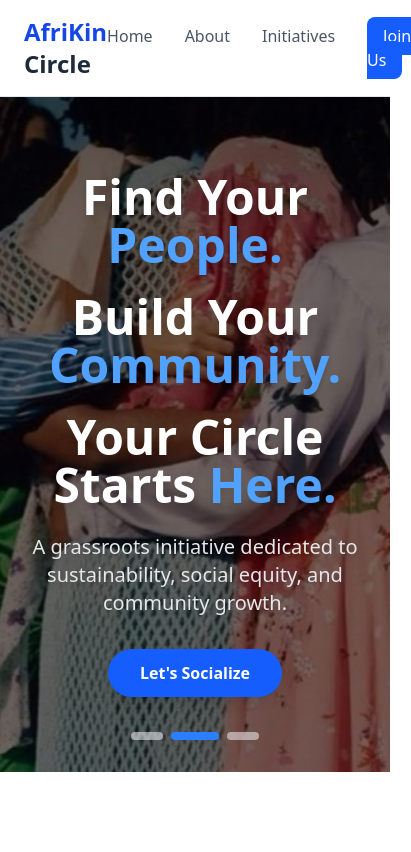
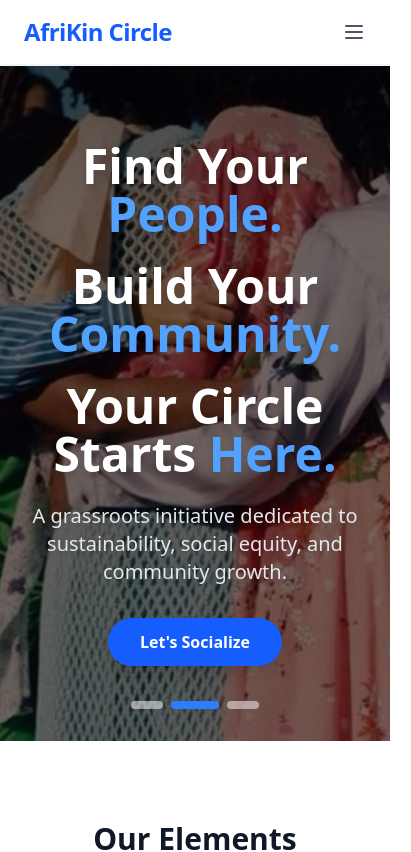
Before and after one commit to Dsikuku/afrikin, a React (Vite) app: page / in a window 390 px wide. Shown: the top 852 px of the page, 411 px wide, since content can reach past the window. Built offline with nearby package versions, Linux system fonts and the light colour scheme.

Commit message:
feat: make navbar responsive

```diff
--- a/src/components/Navbar.jsx
+++ b/src/components/Navbar.jsx
@@ -1,17 +1,67 @@
+import React, { useState } from 'react';
 import { Link } from 'react-router-dom';
 
 const Navbar = () => {
+  const [isOpen, setIsOpen] = useState(false);
+
+  const navLinks = [
+    { name: 'Home', path: '/' },
+    { name: 'About', path: '/about' },
+    { name: 'Initiatives', path: '/initiatives' },
+    { name: 'Contact', path: '/contact' },
+  ];
+
   return (
-    <nav className="bg-white border-b border-gray-200 px-6 py-4 flex justify-between items-center sticky top-0 z-50">
-      <div className="text-2xl font-bold text-blue-700">
-        AfriKin<span className="text-gray-800"> Circle</span>
+    <nav className="bg-white border-b border-gray-100 sticky top-0 z-50">
+      <div className="max-w-7xl mx-auto px-6 py-4 flex justify-between items-center">
+        {/* Logo */}
+        <Link to="/" className="text-2xl font-bold text-blue-600 tracking-tight">
+          AfriKin Circle
+        </Link>
+
+        {/* Desktop Menu (Hidden on mobile) */}
+        <div className="hidden md:flex gap-8">
+          {navLinks.map((link) => (
+            <Link
+              key={link.name}
+              to={link.path}
+              className="text-gray-600 hover:text-blue-600 font-medium transition"
+            >
+              {link.name}
+            </Link>
+          ))}
+        </div>
+
+        {/* Mobile Menu Button (Hidden on desktop) */}
+        <button
+          className="md:hidden text-gray-600 focus:outline-none"
+          onClick={() => setIsOpen(!isOpen)}
+        >
+          <svg className="w-6 h-6" fill="none" stroke="currentColor" viewBox="0 0 24 24">
+            {isOpen ? (
+              <path strokeLinecap="round" strokeLinejoin="round" strokeWidth={2} d="M6 18L18 6M6 6l12 12" />
+            ) : (
+              <path strokeLinecap="round" strokeLinejoin="round" strokeWidth={2} d="M4 6h16M4 12h16M4 18h16" />
+            )}
+          </svg>
+        </button>
       </div>
-      <ul className="flex gap-8 font-medium text-gray-600">
-        <li><Link to="/" className="hover:text-blue-600 transition">Home</Link></li>
-        <li><Link to="/about" className="hover:text-blue-600 transition">About</Link></li>
-        <li><Link to="/initiatives" className="hover:text-blue-600 transition">Initiatives</Link></li>
-        <li><Link to="/contact" className="bg-blue-600 text-white px-4 py-2 rounded-lg hover:bg-blue-700 transition">Join Us</Link></li>
-      </ul>
+
+      {/* Mobile Sidebar/Dropdown */}
+      <div className={`md:hidden bg-white border-t border-gray-100 overflow-hidden transition-all duration-300 ${isOpen ? 'max-h-64' : 'max-h-0'}`}>
+        <div className="flex flex-col p-6 gap-4">
+          {navLinks.map((link) => (
+            <Link
+              key={link.name}
+              to={link.path}
+              className="text-gray-600 hover:text-blue-600 font-medium"
+              onClick={() => setIsOpen(false)} // Close menu when a link is clicked
+            >
+              {link.name}
+            </Link>
+          ))}
+        </div>
+      </div>
     </nav>
   );
 };
```
